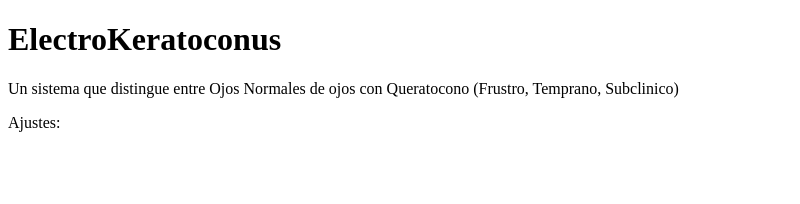
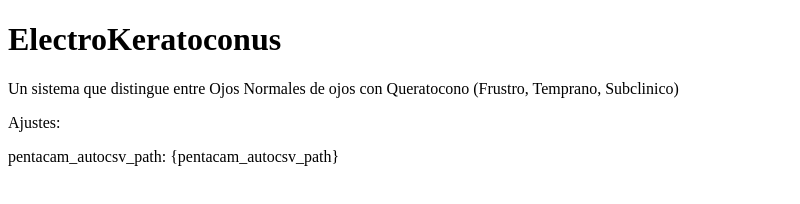
Before and after one commit to ouracademy/electrokeratoconus, an Electron app: page index.html in a window 800 px wide. Drawn offline with Linux system fonts and the light colour scheme.

Commit message:
chore: test ...

```diff
--- a/index.html
+++ b/index.html
@@ -15,6 +15,7 @@
     (Frustro, Temprano, Subclinico)
   </p>
   <p>Ajustes:</p>
+  <p>pentacam_autocsv_path: {pentacam_autocsv_path}</p>
 </body>
 
 </html>
--- a/package.json
+++ b/package.json
@@ -1,6 +1,6 @@
 {
   "name": "electrokeratoconus",
-  "version": "1.0.2",
+  "version": "1.0.4",
   "description": "ElectroKeratoconus desktop client",
   "repository": {
     "url": "https://github.com/ouracademy/electrokeratoconus"
@@ -15,7 +15,7 @@
     "start": "electron .",
     "pack": "electron-builder --dir",
     "dist": "electron-builder",
-    "release": "electron-builder build"
+    "release": "electron-builder build -p always"
   },
   "devDependencies": {
     "electron": "^7.1.5",
```
